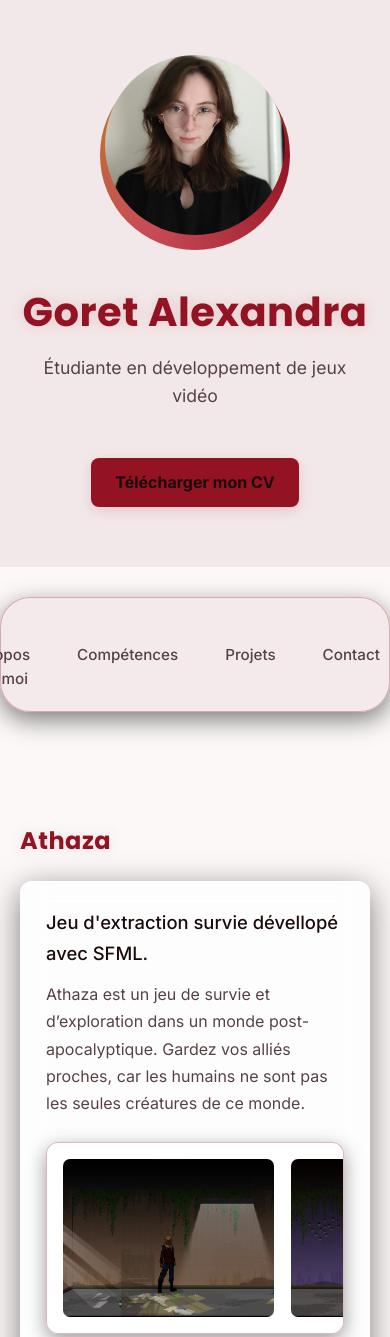
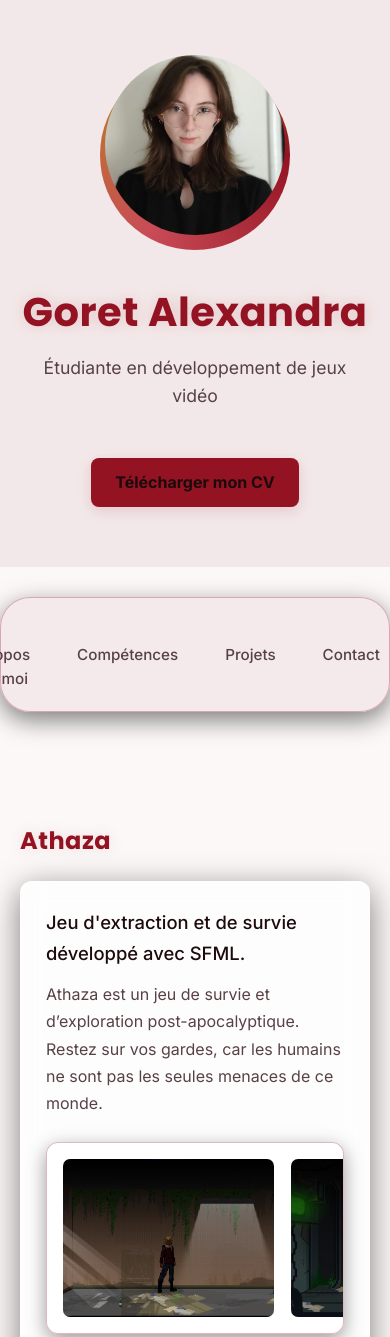
Before and after one commit to alex-grt134340/Portfolio, a plain HTML site: page Athaza.html in a window 390 px wide. Shown: the top 1337 px of the page. Drawn offline with Linux system fonts and the light colour scheme.

Commit message:
add
dernière modifs

```diff
--- a/script.js
+++ b/script.js
@@ -71,7 +71,6 @@ const translations = {
         "soft-skills-title": "Savoir-être (Soft Skills)",
         "ss-communication": "Communication",
         "ss-teamwork": "Travail d'équipe",
-        "ss-proactive": "Proactivité",
         "ss-eager": "Soif d'apprendre",
         "ss-feedback": "À l'écoute du feedback",
         "ss-ownership": "Autonomie & Responsabilité",
@@ -111,96 +110,101 @@ const translations = {
         "contact-discord-link": "Mon profil Discord",
         "contact-github-link": "Mon profil GitHub",
 
-        //projet after impact
+       // Projet After Impact
         "ai-intro": "Jeu de survie développé sur Unity.",
         "ai-overview": "Dans un univers post-apocalyptique, le joueur doit gérer ses ressources et ses constantes vitales pour survivre face aux éléments et au temps qui passe.",
         "ai-itch-btn": "Jouer / Voir sur itch.io",
-        "ai-contrib-title": "Mes Réalisations Techniques",
+        "ai-contrib-title": "Mes réalisations techniques",
         "ai-feat-inventory-title": "Gestionnaire d'inventaire",
-        "ai-feat-inventory-desc": "Conception du système de stockage d'objets, ramassage, utilisation et gestion de la grille d'inventaire.",
-        "ai-feat-inventory-p1" : "Grille d'emplacements avec empilement des objets identiques",
-        "ai-feat-inventory-p2" : "Ramassage depuis le monde et ajout automatique à l'inventaire",
-        "ai-feat-inventory-p3" : "Utilisation d'un objet (consommer, équiper, jeter) depuis la grille",
-        "ai-feat-inventory-caption" : "La grille d'inventaire en jeu",
-        "ai-feat-stats-title": "Système d'états du joueur (Stats & Survival) :",
-        "ai-feat-stats-desc": "Développement de la logique de survie gérant le froid, la faim et la santé en fonction de l'environnement.",
-        "ai-feat-stats-p1" :"Jauges de faim, de froid et de santé qui évoluent avec le temps",
-        "ai-feat-stats-p2" :"Le froid dépend de l'environnement (météo, heure, abri)",
-        "ai-feat-stats-p3" :"La santé baisse quand une jauge est vide, et remonte sinon",
-        "ai-feat-stats-caption" :"Les jauges de survie du joueur",
-        "ai-feat-time-title": "Gestion de l'heure et du temps :",
-        "ai-feat-time-desc": "Mise en place d'un cycle temporel régissant la progression de la journée et impactant directement le comportement du climat et des statistiques du joueur.",
-        "ai-feat-time-p1" : "Horloge de jeu avec cycle jour / nuit",
-        "ai-feat-time-p2" : "Le climat change selon l'heure de la journée",
-        "ai-feat-time-p3" : "L'heure et le climat influencent directement les stats du joueur",
-        "ai-feat-time-caption" : "Le cycle jour / nuit",
+        "ai-feat-inventory-desc": "Conception du système de stockage, de ramassage, d'utilisation et de gestion de la grille d'inventaire à la the Forest.",
+        "ai-feat-inventory-p1": "Grille d'emplacements dynamique avec empilement des objets identiques",
+        "ai-feat-inventory-p2": "Ramassage d'objets dans le monde et ajout automatique à l'inventaire",
+        "ai-feat-inventory-p3": "Interaction directe (consommer, équiper, jeter) depuis l'interface",
+        "ai-feat-inventory-caption": "La grille d'inventaire en jeu",
+        "ai-feat-stats-title": "Système d'états et de survie",
+        "ai-feat-stats-desc": "Développement de la logique de survie gérant le froid, la faim et la soif en fonction de l'environnement.",
+        "ai-feat-stats-p1": "Jauges de faim, de froid et de soif évoluant en temps réel",
+        "ai-feat-stats-p2": "Impact direct de l'environnement sur le froid (météo, abri)",
+        "ai-feat-stats-p3": "Augementation des différentes jaugent en fonction des actions du joueur (le frois remonte si il est à côté d'un feu)",
+        "ai-feat-stats-caption": "Les jauges de survie du joueur",
+        "ai-feat-time-title": "Gestion du temps et cycle temporel",
+        "ai-feat-time-desc": "Mise en place d'un système jour/nuit relier au cyle visuel.",
+        "ai-feat-time-p1": "Horloge de jeu synchronisée avec un cycle jour / nuit",
+        "ai-feat-time-p2": "Influence directe de l'heure et du climat sur les mécaniques de survie et les stats du joueur",
+        "ai-feat-time-caption": "Le cycle jour / nuit",
 
-        //athaza
-        "at-intro" : "Jeu d'extraction survie dévellopé avec SFML.",
-        "at-overview" : "Athaza est un jeu de survie et d’exploration dans un monde post-apocalyptique. Gardez vos alliés proches, car les humains ne sont pas les seules créatures de ce monde.",
-        "at-itch-btn" : "Jouer / Voir sur itch.io",
-        "at-contrib-title" : "Mes Réalisations Techniques",
-        "at-feat-QG-title" : "Conception du QG",
-        "at-feat-QG-desc" : "Création et gestion de comment fonctionne la base dans le jeu.",
-        "ai-feat-QG-p1" : "J'ai mis en place le système de base au niveau du code afin de simplifier l'implémentation des différents modules dans la base afin que tout fonctionne correctement",
-        "ai-feat-QG-p2" : "J'ai notamment mis en place le système de jardinnage afin de pouvoir nous produire de la nourriture qui pourra permettre au joueur de manger pour éventuellement se soigner",
-        "ai-feat-QG-p3" : "Et jai mis en places le systèmes d'aparations des npcs dans la base au fur et à mesure du jeu",
-        "at-feat-QG-caption" : "la base",
-        "at-feat-npc-title" :"Conception du fonctionnement des NPCs",
-        "at-feat-npc-desc" : "Développement de la logique de fonctionnement des différents NPCs.",
-        "at-feat-npc-p1" :"",
-        "at-feat-npc-p2" : "",
-        "at-feat-npc-p3" : "",
-        "at-feat-npc-caption" : "les npcs",
-        "at-feat-txt-title" : "Gestion des textes / dialogues",
-        "at-feat-txt-desc" : "Création et gestion des différents textes dans le jeu.",
-        "at-feat-txt-p1" : "",
-        "at-feat-txt-p2" : "",
-        "at-feat-txt-p3" : "",
-        "at-feat-txt-caption" : "les textes",
+        // Athaza
+        "at-intro": "Jeu d'extraction et de survie développé avec SFML.",
+        "at-overview": "Athaza est un jeu de survie et d’exploration post-apocalyptique. Restez sur vos gardes, car les humains ne sont pas les seules menaces de ce monde.",
+        "at-itch-btn": "Jouer / Voir sur itch.io",
+        "at-contrib-title": "Mes réalisations techniques",
+        "at-feat-QG-title": "Conception et architecture du QG",
+        "at-feat-QG-desc": "Création et gestion des mécaniques de la base du joueur.",
+        "ai-feat-QG-p1": "Mise en place de l'architecture logicielle pour simplifier l'intégration et le bon fonctionnement des modules de la base",
+        "ai-feat-QG-p2": "Développement d'un système de jardinage pour produire des ressources alimentaires et permettre au joueur de se soigner",
+        "ai-feat-QG-p3": "Implémentation d'un système d'apparition (spawning) progressif des PNJ dans la base au fil de l'aventure",
+        "at-feat-QG-caption": "La base du joueur",
+        "at-feat-npc-title": "Comportement et logique des PNJ",
+        "at-feat-npc-desc": "Développement des comportements et des logiques pour les différents types de PNJ.",
+        "at-feat-npc-p1": "Gestion des différents rôles et types de PNJ présents dans le jeu",
+        "at-feat-npc-p2": "Intégration et synchronisation des animations des PNJ",
+        "at-feat-npc-p3": "Déclenchement contextuel de leur apparition au bon moment de la partie",
+        "at-feat-npc-caption": "Les PNJ en jeu",
+        "at-feat-txt-title": "Gestion des textes et des dialogues",
+        "at-feat-txt-desc": "Création et gestion des systèmes textuels du jeu.",
+        "at-feat-txt-p1": "Mise en place d'un système de tutoriel contextuel réagissant aux actions du joueur",
+        "at-feat-txt-p2": "Affichage des messages informatifs et narratifs pour guider l'exploration",
+        "at-feat-txt-caption": "Interface textuelle",
 
-        //horrortycoon
-        "horrortycoon-intro" : "Jeu style tycoon dévellopé avec Unity pour téléphone.",
-        "horrortycoon-overview" : "",
-        "horrortycoon-itch-btn" : "Jouer / Voir sur itch.io",
-        "horrortycoon-contrib-title" : "Mes Réalisations Techniques",
-        "horrortycoon-feat-shop-title" : "Conception du shop",
-        "horrortycoon-feat-shop-desc" : "Création et gestion de comment fonctionne le shop.",
-        "horrortycoon-feat-shop-p1" : "",
-        "horrortycoon-feat-shop-p2" : "",
-        "horrortycoon-feat-shop-p3" : "",
-        "horrortycoon-feat-shop-caption" : "le shop",
-        "horrortycoon-feat-UI-title" : "Ajout du UI et des statistiques",
-        "horrortycoon-feat-UI-desc" : "Ajout du Ui afin de donner les indications au joueur ainsi que les données du joueur.",
-        "horrortycoon-feat-UI-p1" : "",
-        "horrortycoon-feat-UI-p2" : "",
-        "horrortycoon-feat-UI-p3" : "",
-        "horrortycoon-feat-UI-caption" : "UI",
+        // Horror Tycoon
+        "horrortycoon-intro": "Jeu de gestion (tycoon) sur le thème de l'horreur, développé sur Unity pour mobiles.",
+        "horrortycoon-overview": "Un jeu inspiré des parcs de type tycoon, revisité dans une ambiance effrayante et immersive.",
+        "horrortycoon-itch-btn": "Jouer / Voir sur itch.io",
+        "horrortycoon-contrib-title": "Mes réalisations techniques",
+        "horrortycoon-feat-shop-title": "Conception de la boutique (Shop)",
+        "horrortycoon-feat-shop-desc": "Création et gestion des mécaniques d'achat et de placement.",
+        "horrortycoon-feat-shop-p1": "Mise à jour dynamique de la boutique en fonction des fonds du joueur",
+        "horrortycoon-feat-shop-p2": "Liaison entre la boutique et les bâtiments pour permettre un retour fluide vers l'écran principal lors de l'achat et du placement",
+        "horrortycoon-feat-shop-p3": "Optimisation de l'ergonomie et de la navigation tactile adaptées aux supports mobiles",
+        "horrortycoon-feat-shop-caption": "La boutique en jeu",
+        "horrortycoon-feat-UI-title": "Interface utilisateur (UI) et statistiques",
+        "horrortycoon-feat-UI-desc": "Intégration de l'UI pour transmettre clairement les informations et données du joueur.",
+        "horrortycoon-feat-UI-p1": "Mise en place du système d'économie (argent) et d'un indice de popularité du parc basé sur la satisfaction des visiteurs",
+        "horrortycoon-feat-UI-p2": "Conception de l'UX pour assurer un suivi visuel clair des performances de la structure",
+        "horrortycoon-feat-UI-caption": "Interface utilisateur",
 
-        //destinyofgobo
-        "dg-intro" : "Jeu d'exploration et de combat sur CSFML.",
-        "dg-overview" : "",
-        "dg-itch-btn" : "Jouer / Voir sur itch.io",
-        "dg-contrib-title" : "Mes Réalisations Techniques",
-        "dg-feat-inventory-title" : "Conception de l'inventaire",
-        "dg-feat-inventory-desc" : "Création et gestion de l'inventaire.",
-        "dg-feat-inventory-p1" : "",
-        "dg-feat-inventory-p2" : "",
-        "dg-feat-inventory-p3" : "",
-        "dg-feat-inventory-caption" : "l'inventaire",
-        "dg-feat-menu-title" : "Ajout du menu et des options",
-        "dg-feat-menu-desc" : "Mise en place des différentes options et du menu.",
-        "dg-feat-menu-p1" : "",
-        "dg-feat-menu-p2" : "",
-        "dg-feat-menu-p3" : "",
-        "dg-feat-menu-caption" : "Menu/Options",
+        // Destiny of Gobo
+        "dg-intro": "Jeu d'exploration et de combat développé avec SFML.",
+        "dg-overview": "Aventure en 2D centrée sur l'exploration de donjons et les combats tactiques.",
+        "dg-itch-btn": "Jouer / Voir sur itch.io",
+        "dg-contrib-title": "Mes réalisations techniques",
+        "dg-feat-inventory-title": "Conception de l'inventaire",
+        "dg-feat-inventory-desc": "Création et gestion complète du système d'inventaire.",
+        "dg-feat-inventory-p1": "Mise en place d'un inventaire en grille accueillant les objets récupérés en cours de partie",
+        "dg-feat-inventory-p2": "Mise à jour en temps réel de l'affichage lors de la suppression ou de l'utilisation d'objets",
+        "dg-feat-inventory-caption": "L'inventaire",
+        "dg-feat-menu-title": "Menu principal et options",
+        "dg-feat-menu-desc": "Implémentation du menu et des paramètres de configuration.",
+        "dg-feat-menu-p1": "Création de l'interface visuelle du menu et des écrans d'options",
+        "dg-feat-menu-p2": "Intégration d'un système de gestion audio pour contrôler les volumes",
+        "dg-feat-menu-p3": "Programmation des interactions et fonctionnalités de chaque bouton",
+        "dg-feat-menu-caption": "Menu et options",
 
-        //projet de soutenance
-        "pp-intro" : "",
-        "pp-overview" : "",
-        "pp-contrib-title" : "Mes Réalisations",
+        // Projet de soutenance
+        "pp-intro": "Développement d'une infrastructure réseau complète et autonome pour le projet de fin d'études.",
+        "pp-overview": "Conception technique approfondie de la couche multijoueur et de la synchronisation des données.",
+        "pp-contrib-title": "Mes futures réalisations : ",
 
-        //portfolio
+        // Portfolio
+        "portfolio-intro": "Développement de mon site portfolio personnel.",
+        "portfolio-overview": "Vitrine interactive présentant mon parcours et mes projets de jeux vidéo.",
+        "portfolio-itch-btn": "Voir le code / Site",
+        "portfolio-contrib-title": "Réalisations",
+        "portfolio-feat-dev-title": "Intégration et design",
+        "portfolio-feat-dev-desc": "Création d'un design épuré, responsive et multilingue.",
+        "portfolio-feat-dev-p1": "Structure HTML/CSS moderne avec support bilingue (FR/EN)",
+        "portfolio-feat-dev-p2": "Optimisation pour la lisibilité sur tous types d'écrans",
+        "portfolio-feat-dev-caption": "Le portfolio"
 
     },
     en: {
@@ -256,7 +260,6 @@ const translations = {
         "soft-skills-title": "Soft Skills",
         "ss-communication": "Communication",
         "ss-teamwork": "Teamwork",
-        "ss-proactive": "Proactive",
         "ss-eager": "Eager to Learn",
         "ss-feedback": "Feedback Driven",
         "ss-ownership": "Ownership",
@@ -270,13 +273,13 @@ const translations = {
         "hs-network": "Network",
 
         "projects-title": "My Projects",
-        "project-projetdesoutenance-title": "Graduation Project",
+        "project-projetdesoutenance-title": "Defense Project",
         "project-afterimpact-desc": "Small game built with Unity.",
         "project-horrortycoon-desc": "Video game project developed with Unity.",
         "project-athaza-desc": "Video game project.",
         "project-portfolio-desc": "Creation of my personal portfolio.",
         "project-destinyofgobo-desc": "Video game project.",
-        "project-projetdesoutenance-desc": "Graduation project.",
+        "project-projetdesoutenance-desc": "Defense project.",
 
         "contact-main-title": "Contact Me",
 
@@ -296,96 +299,101 @@ const translations = {
         "contact-discord-link": "My Discord profile",
         "contact-github-link": "My GitHub profile",
 
-        // project after impact
+        // Project After Impact
         "ai-intro": "Survival game developed with Unity.",
         "ai-overview": "In a post-apocalyptic world, players must manage their resources and vital stats to survive against the elements and passing time.",
         "ai-itch-btn": "Play / View on itch.io",
         "ai-contrib-title": "My Technical Contributions",
         "ai-feat-inventory-title": "Inventory System",
-        "ai-feat-inventory-desc": "Designed item storage, pickup mechanics, usage, and inventory grid management.",
-        "ai-feat-inventory-p1": "Slot grid system with stacking for identical items",
-        "ai-feat-inventory-p2": "In-world item pickup and automatic addition to inventory",
-        "ai-feat-inventory-p3": "Item usage (consume, equip, drop) directly from the grid",
+        "ai-feat-inventory-desc": "Designed storage, item pickup, usage, and grid inventory management inspired by The Forest.",
+        "ai-feat-inventory-p1": "Dynamic slot grid system with stacking for identical items",
+        "ai-feat-inventory-p2": "In-world item pickup with automatic addition to the inventory",
+        "ai-feat-inventory-p3": "Direct interaction (consume, equip, drop) straight from the interface",
         "ai-feat-inventory-caption": "In-game inventory grid",
-        "ai-feat-stats-title": "Player Status System (Stats & Survival)",
-        "ai-feat-stats-desc": "Developed survival logic handling cold, hunger, and health based on environmental conditions.",
-        "ai-feat-stats-p1": "Hunger, cold, and health gauges evolving over time",
-        "ai-feat-stats-p2": "Cold exposure depends on environment (weather, time of day, shelter)",
-        "ai-feat-stats-p3": "Health drops when a gauge depletes, and regenerates otherwise",
-        "ai-feat-stats-caption": "Player survival gauges",
-        "ai-feat-time-title": "Time & Clock Management",
-        "ai-feat-time-desc": "Implemented a day/night cycle system directly impacting climate behaviors and player statistics.",
-        "ai-feat-time-p1": "In-game clock with day/night cycle",
-        "ai-feat-time-p2": "Weather changes depending on the time of day",
-        "ai-feat-time-p3": "Time and weather directly influence player stats",
+        "ai-feat-stats-title": "Player Status & Survival System",
+        "ai-feat-stats-desc": "Developed survival logic managing cold, hunger, and thirst based on environmental conditions.",
+        "ai-feat-stats-p1": "Hunger, cold, and thirst meters evolving in real time",
+        "ai-feat-stats-p2": "Direct environmental impact on cold exposure (weather conditions, shelter)",
+        "ai-feat-stats-p3": "Restoration of survival meters through player interactions (e.g. warmth recovers near a campfire)",
+        "ai-feat-stats-caption": "Player survival meters",
+        "ai-feat-time-title": "Time & Day/Night Cycle Management",
+        "ai-feat-time-desc": "Implemented a day/night system linked to the visual day cycle.",
+        "ai-feat-time-p1": "In-game clock synchronized with a day/night cycle",
+        "ai-feat-time-p2": "Direct influence of time of day and weather on survival mechanics and player stats",
         "ai-feat-time-caption": "Day / Night cycle",
 
-        // athaza
-        "at-intro": "Survival extraction game developed with SFML.",
-        "at-overview": "Athaza is a survival and exploration game set in a post-apocalyptic world. Keep your allies close, because humans are not the only creatures roaming this world.",
+        // Athaza
+        "at-intro": "Survival and extraction game developed with SFML.",
+        "at-overview": "Athaza is a post-apocalyptic survival and exploration game. Keep your friends close, because humans aren't the only creatures roaming this world.",
         "at-itch-btn": "Play / View on itch.io",
         "at-contrib-title": "My Technical Contributions",
-        "at-feat-QG-title": "HQ Design & Architecture",
-        "at-feat-QG-desc": "Creation and management of base mechanics in-game.",
-        "at-feat-QG-p1": "Set up the base system at code level to streamline the implementation of various modules in HQ and ensure smooth operation",
-        "at-feat-QG-p2": "Implemented the gardening system to allow food production for player consumption and healing",
-        "at-feat-QG-p3": "Implemented NPC spawning mechanics in HQ progressing alongside the game",
-        "at-feat-QG-caption": "The HQ Base",
+        "at-feat-QG-title": "HQ Architecture & Design",
+        "at-feat-QG-desc": "Creation and management of the base mechanics.",
+        "at-feat-QG-p1": "Engineered the base system at code level to streamline the integration of various HQ modules smoothly",
+        "at-feat-QG-p2": "Implemented a gardening system allowing players to produce food for sustenance and healing",
+        "at-feat-QG-p3": "Developed NPC spawning mechanics inside the base that progress alongside the game",
+        "at-feat-QG-caption": "The HQ base",
         "at-feat-npc-title": "NPC Behavior & Logic",
-        "at-feat-npc-desc": "Development of behavioral logic for the various NPCs.",
-        "at-feat-npc-p1": "",
-        "at-feat-npc-p2": "",
-        "at-feat-npc-p3": "",
+        "at-feat-npc-desc": "Development of behavioral logic for various non-player characters.",
+        "at-feat-npc-p1": "Management of different NPC roles and types within the game",
+        "at-feat-npc-p2": "Integration and synchronization of NPC animations",
+        "at-feat-npc-p3": "Contextual spawning triggered at the right moments in the game progression",
         "at-feat-npc-caption": "The NPCs",
         "at-feat-txt-title": "Text & Dialogue Management",
         "at-feat-txt-desc": "Creation and management of in-game text systems.",
-        "at-feat-txt-p1": "",
-        "at-feat-txt-p2": "",
-        "at-feat-txt-p3": "",
+        "at-feat-txt-p1": "Implemented a contextual tutorial text system triggered by player actions",
+        "at-feat-txt-p2": "Displayed narrative and informative messages to guide the player's journey",
         "at-feat-txt-caption": "Text systems",
 
-        // horrortycoon
-        "horrortycoon-intro": "Tycoon-style game developed with Unity for mobile devices.",
-        "horrortycoon-overview": "",
+        // Horror Tycoon
+        "horrortycoon-intro": "Horror-themed tycoon game developed with Unity for mobile devices.",
+        "horrortycoon-overview": "A park-management game inspired by tycoon classics, wrapped in a spooky, chilling atmosphere.",
         "horrortycoon-itch-btn": "Play / View on itch.io",
         "horrortycoon-contrib-title": "My Technical Contributions",
         "horrortycoon-feat-shop-title": "Shop System Design",
-        "horrortycoon-feat-shop-desc": "Creation and management of shop mechanics.",
-        "horrortycoon-feat-shop-p1": "",
-        "horrortycoon-feat-shop-p2": "",
-        "horrortycoon-feat-shop-p3": "",
-        "horrortycoon-feat-shop-caption": "The shop",
-        "horrortycoon-feat-UI-title": "UI & Stats Integration",
-        "horrortycoon-feat-UI-desc": "Added UI elements to display player indicators and statistics.",
-        "horrortycoon-feat-UI-p1": "",
-        "horrortycoon-feat-UI-p2": "",
-        "horrortycoon-feat-UI-p3": "",
+        "horrortycoon-feat-shop-desc": "Creation and management of shop and purchase mechanics.",
+        "horrortycoon-feat-shop-p1": "Dynamic shop updates based on the player's current funds",
+        "horrortycoon-feat-shop-p2": "Connected the shop to in-game structures to smoothly return to the main screen upon purchasing and placing objects",
+        "horrortycoon-feat-shop-p3": "Optimized navigation and UI ergonomics tailored for mobile touch controls",
+        "horrortycoon-feat-shop-caption": "The shop interface",
+        "horrortycoon-feat-UI-title": "UI & Statistics Integration",
+        "horrortycoon-feat-UI-desc": "Added interface elements to convey crucial player indicators and metrics.",
+        "horrortycoon-feat-UI-p1": "Implemented an economy system and park popularity rating based on visitor satisfaction",
+        "horrortycoon-feat-UI-p2": "Designed clear UX layouts to help players monitor their performance data easily",
         "horrortycoon-feat-UI-caption": "User Interface",
 
-        // destinyofgobo
-        "dg-intro": "Exploration and combat game built on CSFML.",
-        "dg-overview": "",
+        // Destiny of Gobo
+        "dg-intro": "Exploration and combat game built with SFML.",
+        "dg-overview": "A 2D adventure focused on dungeon exploration and combat mechanics.",
         "dg-itch-btn": "Play / View on itch.io",
         "dg-contrib-title": "My Technical Contributions",
         "dg-feat-inventory-title": "Inventory System Design",
-        "dg-feat-inventory-desc": "Creation and management of the inventory system.",
-        "dg-feat-inventory-p1": "",
-        "dg-feat-inventory-p2": "",
-        "dg-feat-inventory-p3": "",
+        "dg-feat-inventory-desc": "Creation and full management of the inventory system.",
+        "dg-feat-inventory-p1": "Grid-based inventory system storing collected items seamlessly",
+        "dg-feat-inventory-p2": "Real-time UI updates when items are removed or consumed",
         "dg-feat-inventory-caption": "The inventory",
-        "dg-feat-menu-title": "Menu & Options Integration",
-        "dg-feat-menu-desc": "Implementation of game options and main menu.",
-        "dg-feat-menu-p1": "",
-        "dg-feat-menu-p2": "",
-        "dg-feat-menu-p3": "",
+        "dg-feat-menu-title": "Main Menu & Options Integration",
+        "dg-feat-menu-desc": "Implementation of game options and main menu mechanics.",
+        "dg-feat-menu-p1": "Creation of visual elements for the menu and configuration screens",
+        "dg-feat-menu-p2": "Integration of an audio management system to control volume levels",
+        "dg-feat-menu-p3": "Programming interactive button functionality across all menus",
         "dg-feat-menu-caption": "Menu / Options",
 
-        // graduation project
-        "pp-intro": "",
-        "pp-overview": "",
-        "pp-contrib-title": "My Achievements"
+        // Graduation Project
+        "pp-intro": "Development of a comprehensive and autonomous network infrastructure for the graduation project.",
+        "pp-overview": "Deep technical design focusing on multiplayer architecture and real-time state synchronization.",
+        "pp-contrib-title": "My Future Achievements",
 
-        // portfolio
+        // Portfolio
+        "portfolio-intro": "Development of my personal portfolio website.",
+        "portfolio-overview": "Interactive showcase presenting my background and video game projects.",
+        "portfolio-itch-btn": "View Code / Website",
+        "portfolio-contrib-title": "Key Features",
+        "portfolio-feat-dev-title": "Design & Integration",
+        "portfolio-feat-dev-desc": "Created a clean, responsive, and bilingual web interface.",
+        "portfolio-feat-dev-p1": "Modern HTML/CSS structure with full bilingual support (FR/EN)",
+        "portfolio-feat-dev-p2": "Optimized responsiveness for all screen sizes",
+        "portfolio-feat-dev-caption": "The Portfolio"
     }
 };
 
```
Also changed, not shown: AfterImpact.html (+1 -2 lines), Athaza.html (+13 -15 lines), DestinyofGobo.html (+1 -3 lines), HorrorTycoonPark.html (+1 -2 lines), ProjetDeSoutenance.html (+17 -25 lines), competences.html (+0 -1 lines), contact.html (+13 -7 lines), index.html (+10 -5 lines), projets.html (+34 -28 lines), assets/images/Athaza/base.png (renamed from assets/images/Athaza/4.png), assets/images/Athaza/npc.png (renamed from assets/images/Athaza/2.png), assets/images/Athaza/texte.png (added), assets/images/inprogress.png (added), 1 other file.
